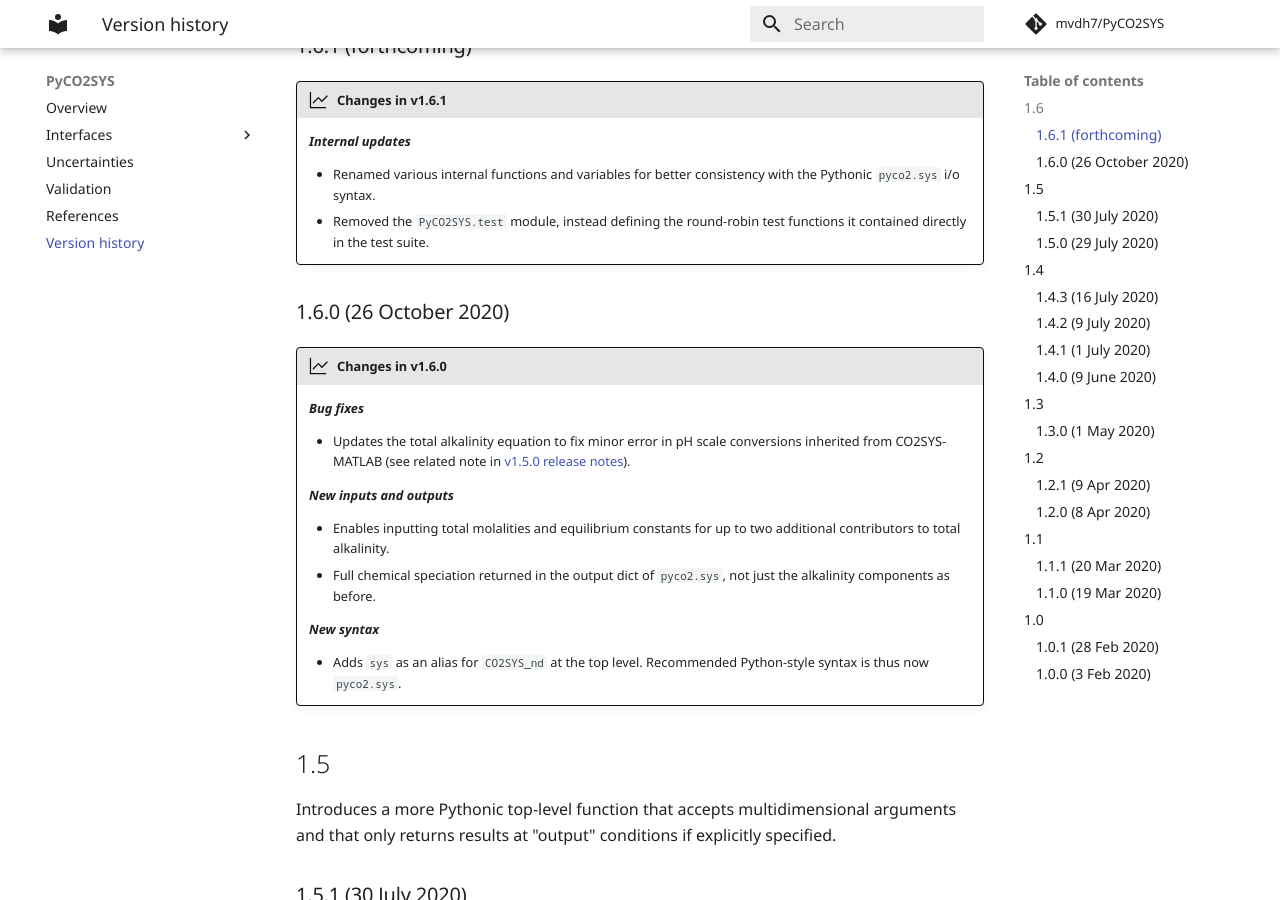
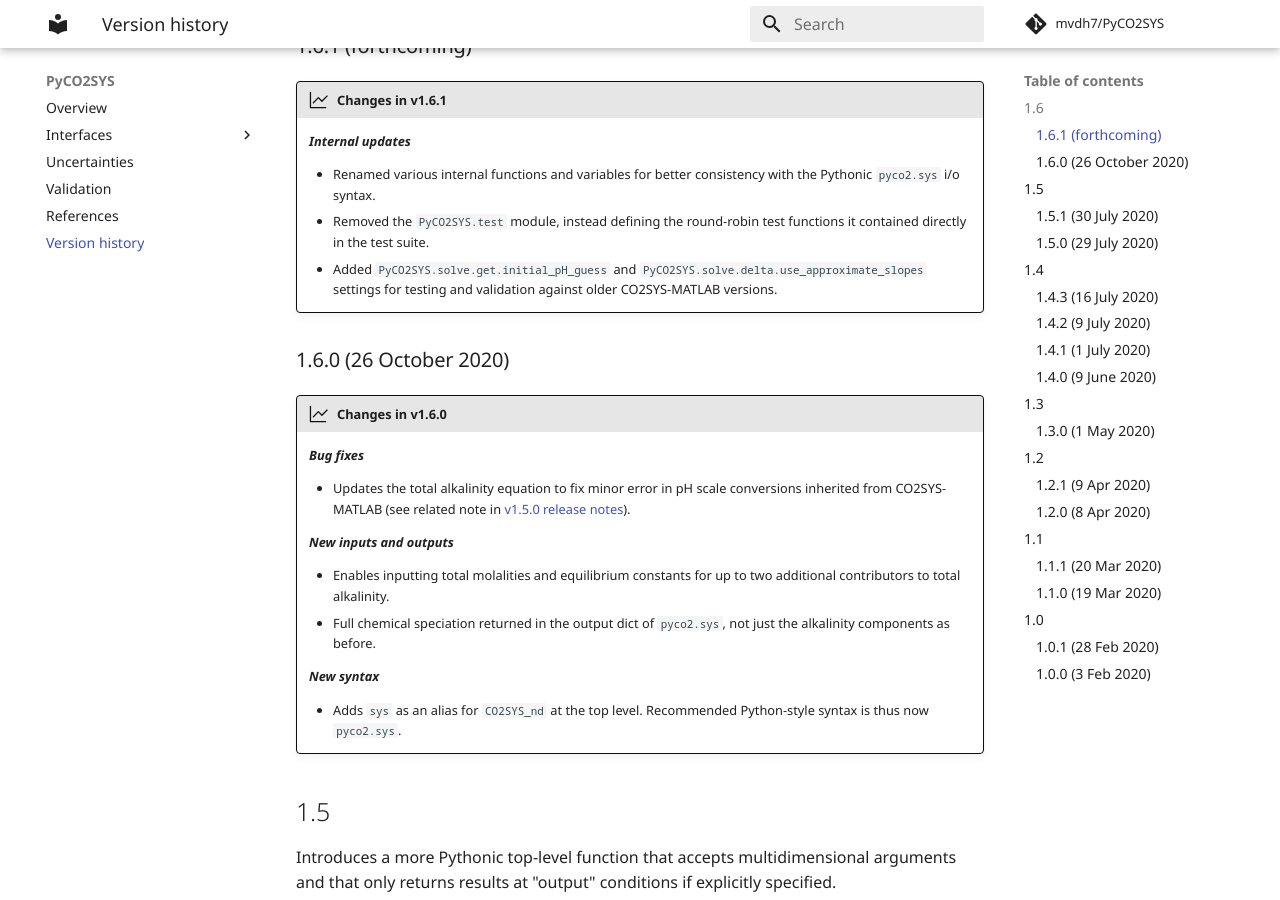
Before and after one commit to mvdh7/PyCO2SYS, an MkDocs documentation site: the page built from docs/versions.md, in a window 1280 px wide and 900 px high, scrolled down 930 px. Built offline with MkDocs 1.6.1 and Material for MkDocs 9.7.7, drawn with Linux system fonts in a browser that asks for light colours; formulas are drawn with MathJax 3; comment, search, counter and statistics services are not loaded.

Commit message:
Note testing settings added

```diff
--- a/docs/versions.md
+++ b/docs/versions.md
@@ -37,6 +37,7 @@ Adds extra alkalinity components with arbitrary p*K* values.
 
     * Renamed various internal functions and variables for better consistency with the Pythonic `pyco2.sys` i/o syntax.
     * Removed the `PyCO2SYS.test` module, instead defining the round-robin test functions it contained directly in the test suite.
+    * Added `PyCO2SYS.solve.get.initial_pH_guess` and `PyCO2SYS.solve.delta.use_approximate_slopes` settings for testing and validation against older CO2SYS-MATLAB versions.
 
 ### 1.6.0 (26 October 2020)
 
```
